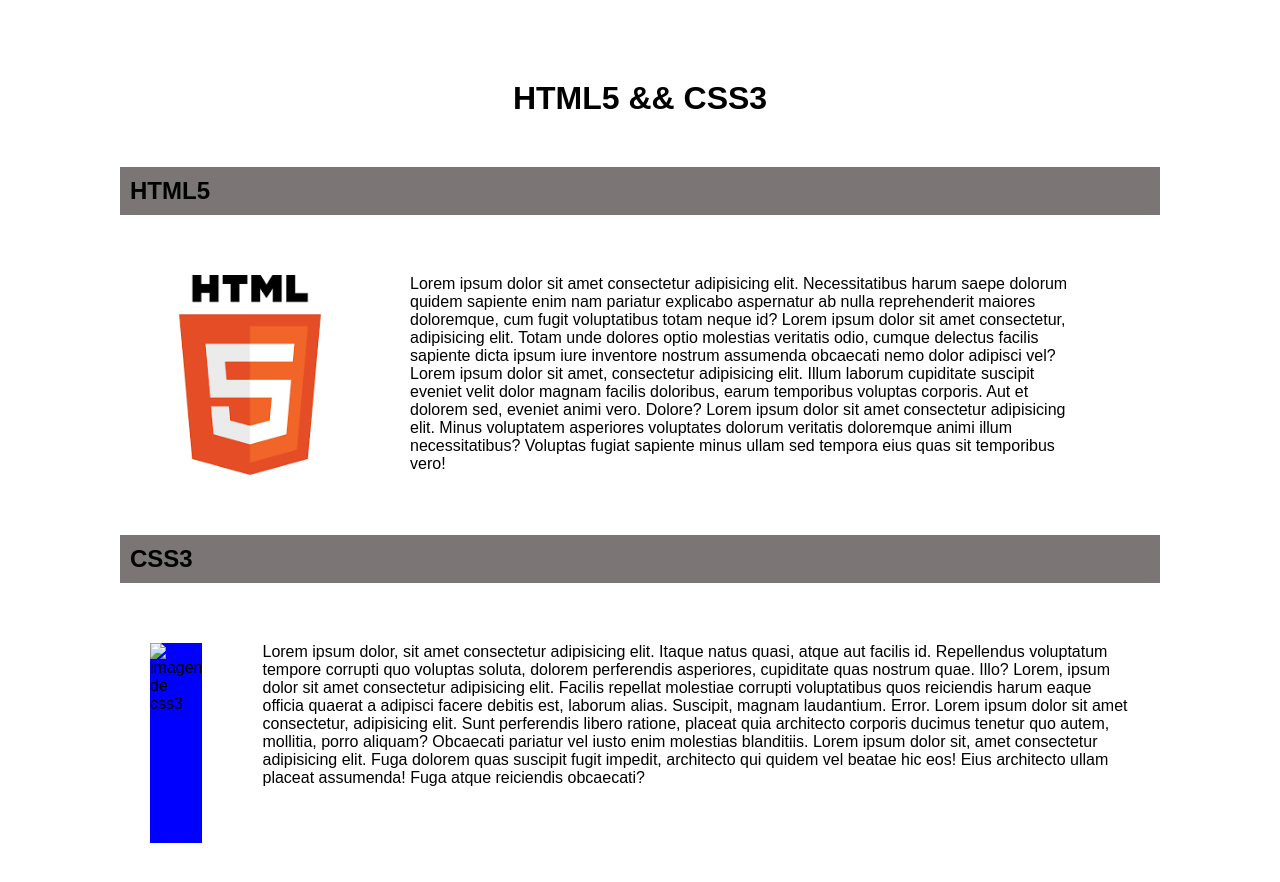
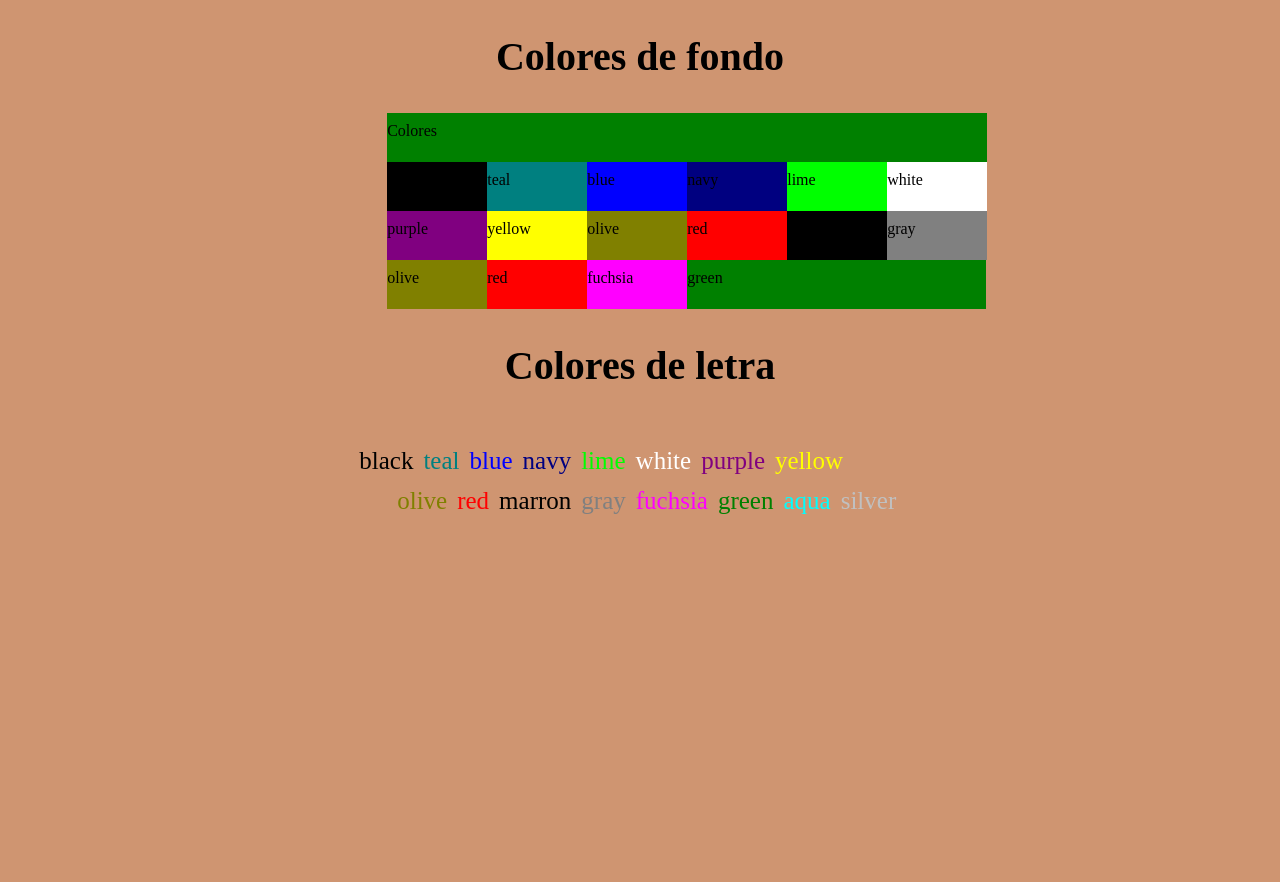
Before and after one commit to Camila1897/html5_css3, a plain HTML site: page index.html in a window 1280 px wide. After the commit the page ends 800 px from the top, so only its background shows below. Drawn offline with Linux system fonts and the light colour scheme.

Commit message:
Add files via upload

```diff
--- a/index.html
+++ b/index.html
@@ -1,34 +1,63 @@
 <!DOCTYPE html>
-<html lang="es">
-<head>
-    <link rel="stylesheet" href="style.css">
-    <meta charset="UTF-8">
-    <meta name="viewport" content="width=device-width, initial-scale=1.0">
-    <title>Ejercicios HTML5 - Reproducir</title>
-</head>
-<body>
-    <header>
-        <h1>HTML5 && CSS3</h1>
-    </header>
-    <section class="">
-        <h2>HTML5</h2>
-     <div>
-        <img src="./img/descarga.png" alt="imagen html 5">
-        <p>Lorem ipsum dolor sit amet consectetur adipisicing elit. Necessitatibus harum saepe dolorum quidem sapiente enim nam pariatur explicabo aspernatur ab nulla reprehenderit maiores doloremque, cum fugit voluptatibus totam neque id? Lorem ipsum dolor sit amet consectetur, adipisicing elit. Totam unde dolores optio molestias veritatis odio, cumque delectus facilis sapiente dicta ipsum iure inventore nostrum assumenda obcaecati nemo dolor adipisci vel? Lorem ipsum dolor sit amet, consectetur adipisicing elit. Illum laborum cupiditate suscipit eveniet velit dolor magnam facilis doloribus, earum temporibus voluptas corporis. Aut et dolorem sed, eveniet animi vero. Dolore? Lorem ipsum dolor sit amet consectetur adipisicing elit. Minus voluptatem asperiores voluptates dolorum veritatis doloremque animi illum necessitatibus? Voluptas fugiat sapiente minus ullam sed tempora eius quas sit temporibus vero!</p>
-     <div>
-
-    </section>
-    <section>
-        <h2>CSS3</h2>
-     <div>
-        <img src="./img/flat,750x,075,f-pad,750x1000,f8f8f8.u1.jpg" alt="imagen de css3">
-        <P>Lorem ipsum dolor, sit amet consectetur adipisicing elit. Itaque natus quasi, atque aut facilis id. Repellendus voluptatum tempore corrupti quo voluptas soluta, dolorem perferendis asperiores, cupiditate quas nostrum quae. Illo? Lorem, ipsum dolor sit amet consectetur adipisicing elit. Facilis repellat molestiae corrupti voluptatibus quos reiciendis harum eaque officia quaerat a adipisci facere debitis est, laborum alias. Suscipit, magnam laudantium. Error. Lorem ipsum dolor sit amet consectetur, adipisicing elit. Sunt perferendis libero ratione, placeat quia architecto corporis ducimus tenetur quo autem, mollitia, porro aliquam? Obcaecati pariatur vel iusto enim molestias blanditiis. Lorem ipsum dolor sit, amet consectetur adipisicing elit. Fuga dolorem quas suscipit fugit impedit, architecto qui quidem vel beatae hic eos! Eius architecto ullam placeat assumenda! Fuga atque reiciendis obcaecati?</P>
-     </div>
-    </section>
-
-
-
-
-
-</body>
+<html lang="en">
+  <head>
+    <meta charset="UTF-8" />
+    <meta http-equiv="X-UA-Compatible" content="IE=edge" />
+    <meta name="viewport" content="width=device-width, initial-scale=1.0" />
+    <link rel="stylesheet" href="./style.css" />
+    <title>Colores de fondo</title>
+  </head>
+  <body>
+    <div id="colors-container">
+      <h2>Colores de fondo</h2>
+      <div id="colors">
+        <div id="colors-1">Colores</div>
+        <div id="colors-2">
+          <div id="color-black" class="colors">black</div>
+          <div id="color-teal" class="colors">teal</div>
+          <div id="color-blue" class="colors">blue</div>
+          <div id="color-navy" class="colors">navy</div>
+          <div id="color-lime" class="colors">lime</div>
+          <div id="color-white" class="colors">white</div>
+        </div>
+        <div id="colors-3">
+          <div id="color-purple" class="colors">purple</div>
+          <div id="color-yellow" class="colors">yellow</div>
+          <div id="color-olive" class="colors">olive</div>
+          <div id="color-red" class="colors">red</div>
+          <div id="color-black" class="colors">black</div>
+          <div id="color-gray" class="colors">gray</div>
+        </div>
+        <div id="colors-4">
+          <div id="color-olive" class="colors">olive</div>
+          <div id="color-red" class="colors">red</div>
+          <div id="color-fuchsia" class="colors">fuchsia</div>
+          <div id="color-green" class="colors">green</div>
+        </div>
+      </div>
+    </div>
+    <h2>Colores de letra</h2>
+    <div id="letters">
+      <div id="p-list1">
+        <p id="p-black">black</p>
+        <p id="p-teal">teal</p>
+        <p id="p-blue">blue</p>
+        <p id="p-navy">navy</p>
+        <p id="p-lime">lime</p>
+        <p id="p-white">white</p>
+        <p id="p-purple">purple</p>
+        <p id="p-yellow">yellow</p>
+      </div>
+      <div id="p-list2">
+        <p id="p-olive">olive</p>
+        <p id="p-red">red</p>
+        <p id="p-marron">marron</p>
+        <p id="p-gray">gray</p>
+        <p id="p-fuchsia">fuchsia</p>
+        <p id="p-green">green</p>
+        <p id="p-aqua">aqua</p>
+        <p id="p-silver">silver</p>
+      </div>
+    </div>
+  </body>
 </html>
--- a/style.css
+++ b/style.css
@@ -1,37 +1,173 @@
-* {
-    margin:  30px;
-    padding: 0;
-    box-sizing: border-box;
-
-  }
-  body{
-
-    font-family: Arial, Helvetica, sans-serif;
+body {
+    background-color: #cf9571;
 
 
   }
-  header{
-    margin-top: 50px;
-    margin-bottom: 50px;
+  h2 {
+    font-size: 40px;
     text-align: center;
+  }
 
+  .colors {
+    width: 100px;
+    height: 40px;
+    padding-top: 1%;
+  }
+  #color-black {
+    background-color: black;
+  }
+  #color-teal {
+    background-color: teal;
+  }
+  #color-blue {
+    background-color: blue;
+  }
+  #color-navy {
+    background-color: navy;
+  }
+  #color-lime {
+    background-color: lime;
+  }
+  #color-white {
+    background-color: white;
+  }
+  #color-purple {
+    background-color: purple;
+  }
+  #color-yellow {
+    background-color: yellow;
+  }
+  #color-olive {
+    background-color: olive;
+  }
+  #color-red {
+    background-color: red;
+  }
+  #color-black {
+    background-color: black;
+  }
+  #color-gray {
+    background-color: gray;
+  }
+  #color-olive {
+    background-color: olive;
+  }
+  #color-red {
+    background-color: red;
+  }
+  #color-fuchsia {
+    background-color: fuchsia;
+  }
+  #color-green {
+    background-color: green;
+    width: 18.7rem;
+  }
+  #colors-1 {
+    width: 37.5rem;
+    height: 40px;
+    padding-top: 1%;
+    background-color: green;
+  }
+  #colors-2 {
+    display: flex;
+    flex-direction: row;
+  }
+  #colors-3 {
+    display: flex;
+    flex-direction: row;
+  }
+  #colors-4 {
+    display: flex;
+    flex-direction: row;
+  }
 
+  #colors {
+    margin-left: 30%;
+  }
+  p {
+    font-size: 25px;
+  }
+  #p-black {
+    color: black;
+    margin-left: 10px;
+  }
+  #p-teal {
+    color: teal;
+    margin-left: 10px;
+  }
+  #p-blue {
+    color: blue;
+    margin-left: 10px;
+  }
+  #p-navy {
+    color: navy;
+    margin-left: 10px;
+  }
+  #p-lime {
+    color: lime;
+    margin-left: 10px;
+  }
+  #p-white {
+    color: white;
+    margin-left: 10px;
+  }
+  #p-purple {
+    color: purple;
+    margin-left: 10px;
+  }
+  #p-yellow {
+    color: yellow;
+    margin-left: 10px;
+  }
+  #p-olive {
+    color: olive;
+    margin-left: 10px;
+  }
+  #p-red {
+    color: red;
+    margin-left: 10px;
+  }
+  #p-marron {
+    color: black;
+    margin-left: 10px;
+  }
+  #p-gray {
+    color: gray;
+    margin-left: 10px;
+  }
+  #p-fuchsia {
+    color: fuchsia;
 
+    margin-left: 10px;
   }
-h2{
-    margin-top: 30px;
-    margin-bottom: 30px;
-    padding: 10px;
-    text-align: left;
-    background-color: rgb(123, 117, 117);
+  #p-green {
+    color: green;
 
+    margin-left: 10px;
   }
-img{
-    background-color: blue;
-    width: 200px;
-    height:200px;
+  #p-aqua {
+    color: aqua;
+
+    margin-left: 10px;
   }
-div{
+  #p-silver {
+    color: silver;
+
+    margin-left: 10px;
+  }
+  #p-list1 {
+
     display: flex;
+    flex-direction: row;
+    margin-left: 27%;
+    margin-bottom: -3%;
 
+    ;
   }
+  #p-list2 {
+
+    display: flex;
+    flex-direction: row;
+    margin-left: 30%;
+    margin-bottom: 0%;
+}
```
Lines whose indentation alone changed are shown as unchanged.
